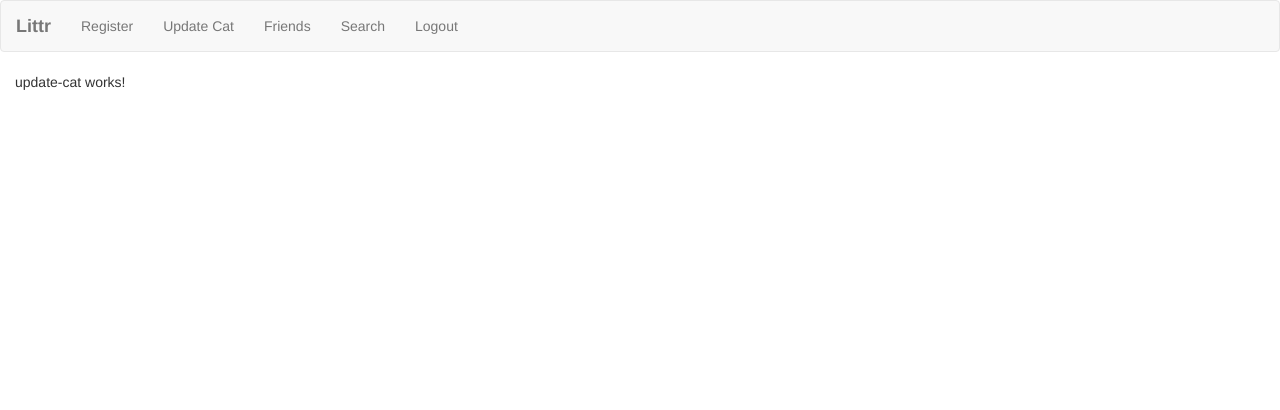
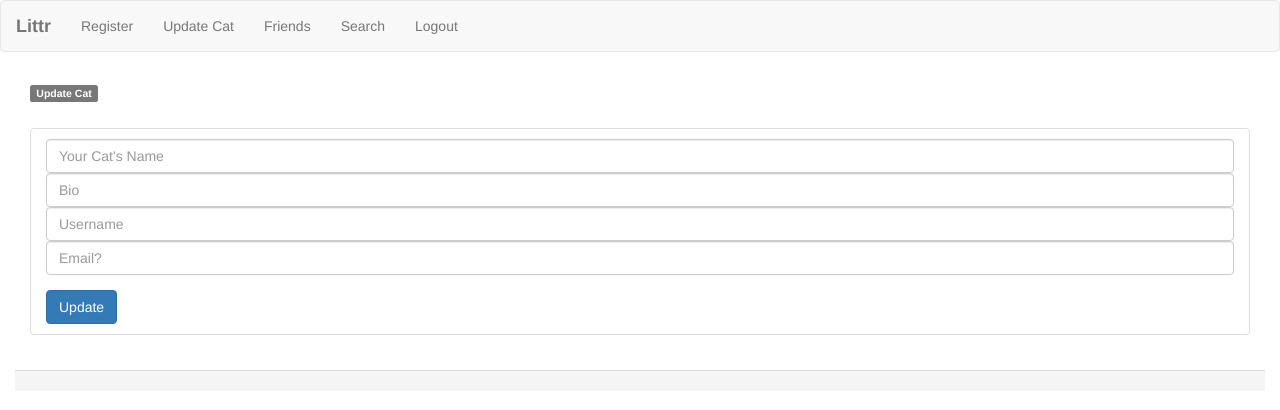
Before and after one commit to james-kempf/1802-Littr-ShaleenAnwar-JosephArbelaez-BrianEthier-JamesKempf-IsmaelKhalil, an Angular app in the folder littr-client/: page /#/update-cat in a window 1280 px wide. Shown: the top 410 px of the page. Built offline with nearby package versions, Linux system fonts and the light colour scheme; no server answers.

Commit message:
Update is working up to angular, but needs logged cat logic

```diff
--- a/littr-client/src/app/components/register/register.component.ts
+++ b/littr-client/src/app/components/register/register.component.ts
@@ -16,7 +16,7 @@ export class RegisterComponent {
     constructor(private catService: CatService) { }
 
     //For data binding
-    public cat: Cat = new Cat(0,'','','','',null);
+    public cat: Cat = new Cat(0,'','','','',null,'');
 
     //To message the user
     public clientMessage: ClientMessage = new ClientMessage('',false);
--- a/littr-client/src/app/components/update-cat/update-cat.component.html
+++ b/littr-client/src/app/components/update-cat/update-cat.component.html
@@ -1,3 +1,24 @@
-<p>
-  update-cat works!
-</p>
+<div>
+  <div class="panel-heading">
+      <span class="label label-default label-center">{{title}}</span>
+  </div>
+  <div class="panel-body">
+  <div class="list-group">
+      <div class="list-group-item list-group-item-demo">
+             <div class="form-group">
+                  <input [(ngModel)]="this.cat.catName" placeholder="Your Cat's Name" class="form-control" />
+                  <input [(ngModel)]="this.cat.bio" placeholder="Bio" class="form-control" />
+                  <input [(ngModel)]="this.cat.username" placeholder="Username" class="form-control" />
+                  <input [(ngModel)]="this.cat.email" placeholder="Email?" class="form-control" />
+             </div>
+             <div>
+                 <button class="btn btn-primary btn-center" (click)="updateCat()">Update</button>
+             </div>
+             <div *ngIf="clientMessage !== undefined">
+                 {{ clientMessage.message }}
+             </div>
+      </div>
+  </div>
+</div>
+<div class="panel-footer">
+</div>
--- a/littr-client/src/app/components/update-cat/update-cat.component.ts
+++ b/littr-client/src/app/components/update-cat/update-cat.component.ts
@@ -1,4 +1,7 @@
 import { Component, OnInit } from '@angular/core';
+import { CatService } from '../../services/cat.service';
+import { Cat } from '../../models/cat.model';
+import { ClientMessage } from '../../models/clientMessage.model';
 
 @Component({
   selector: 'app-update-cat',
@@ -6,10 +9,36 @@ import { Component, OnInit } from '@angular/core';
   styleUrls: ['./update-cat.component.css']
 })
 export class UpdateCatComponent implements OnInit {
+  title = 'Update Cat';
 
-  constructor() { }
+  //Constructor Injection
+  constructor(private catService: CatService) { }
 
   ngOnInit() {
+    this.getCatInfo();
   }
 
+  public cat: Cat = new Cat(3101,'','','','',null,'');
+
+  public clientMessage: ClientMessage = new ClientMessage('',false);
+
+  catName: string = ' ';
+  public getCatInfo() : void{
+    console.log("calling update method")
+    this.catName="Beyonce";
+    this.catService.getCat(this.cat)
+    .subscribe(
+      data => this.cat = data,
+      responseError => this.clientMessage = responseError.error
+    );
+  }
+
+  public updateCat(cat: Cat): void{
+    console.log("service layer about to call STS")
+    this.catService.updateCat(this.cat)
+    .subscribe(
+      data => this.clientMessage = data,
+      responseError => this.clientMessage = responseError.error
+    );
 }
+}
--- a/littr-client/src/app/models/cat.model.ts
+++ b/littr-client/src/app/models/cat.model.ts
@@ -1,13 +1,15 @@
 export class Cat {
   id: number;
+  bio: string;
   catName: string;
   username: string;
   password: string;
   email: string;
   profilePic: string;
 
-  constructor(id: number, catName: string, username: string, password: string, email: string, profilePic: string) {
+  constructor(id: number, catName: string, username: string, password: string, email: string, profilePic: string, bio:string) {
     this.id = id;
+    this.bio = bio;
     this.catName = catName;
     this.username = username;
     this.password = password;
--- a/littr-client/src/app/services/cat.service.ts
+++ b/littr-client/src/app/services/cat.service.ts
@@ -22,7 +22,16 @@ export class CatService {
 
   }
 
+  public getCat(cat: Cat):Observable<Cat> {
+    return this.http
+      .post(`${LITTR_URL}/getCat`, cat)
+      .catch(this.handleError);
+
+  }
+
+
   public updateCat(cat: Cat): Observable<ClientMessage> {
+    console.log("service layer about to call STS")
     return  this.http
       .post(`${LITTR_URL}/update`, cat)
       .catch(this.handleError);
```
Also changed, not shown: 2 other files (tests, documents, lock files or other folders).
